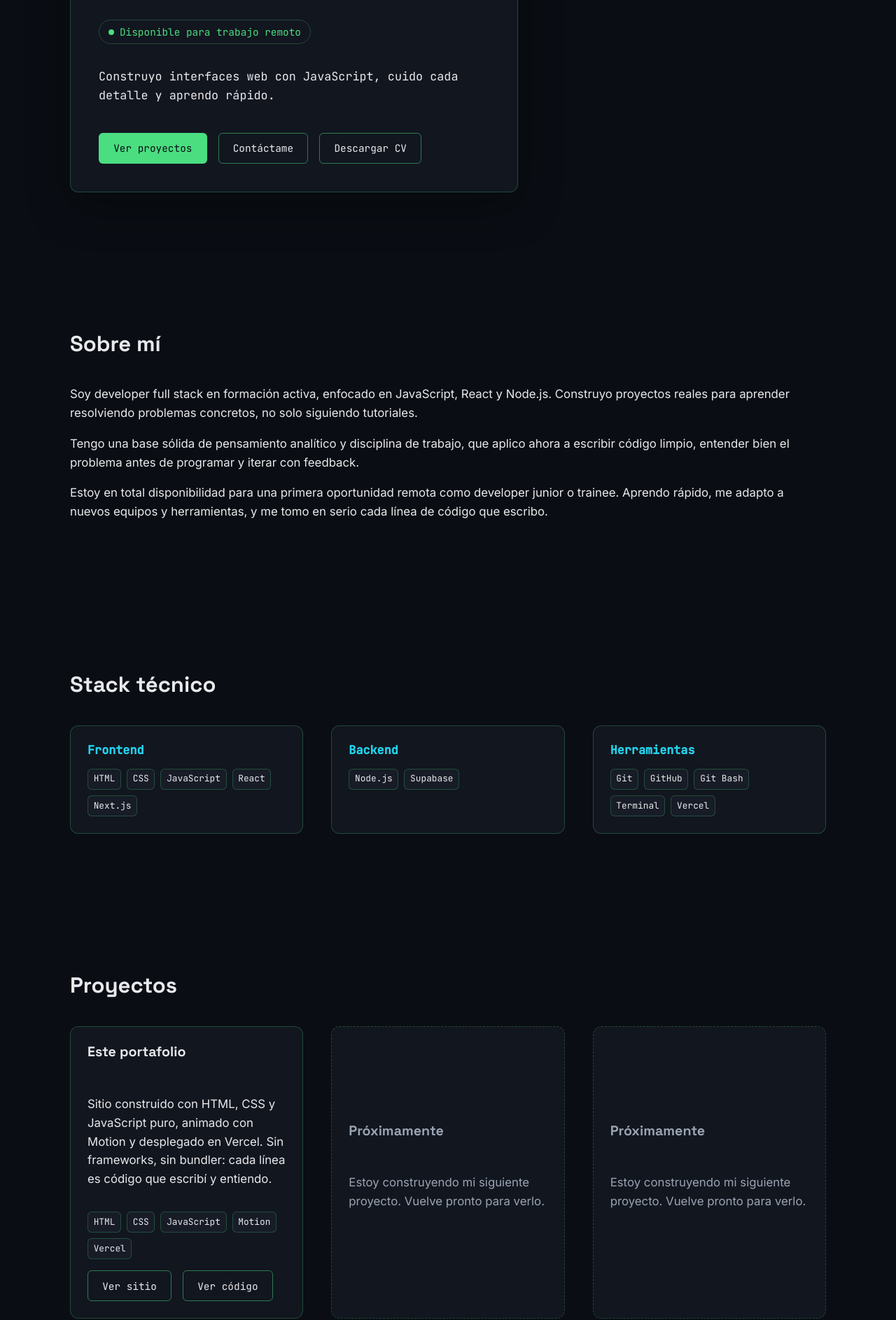
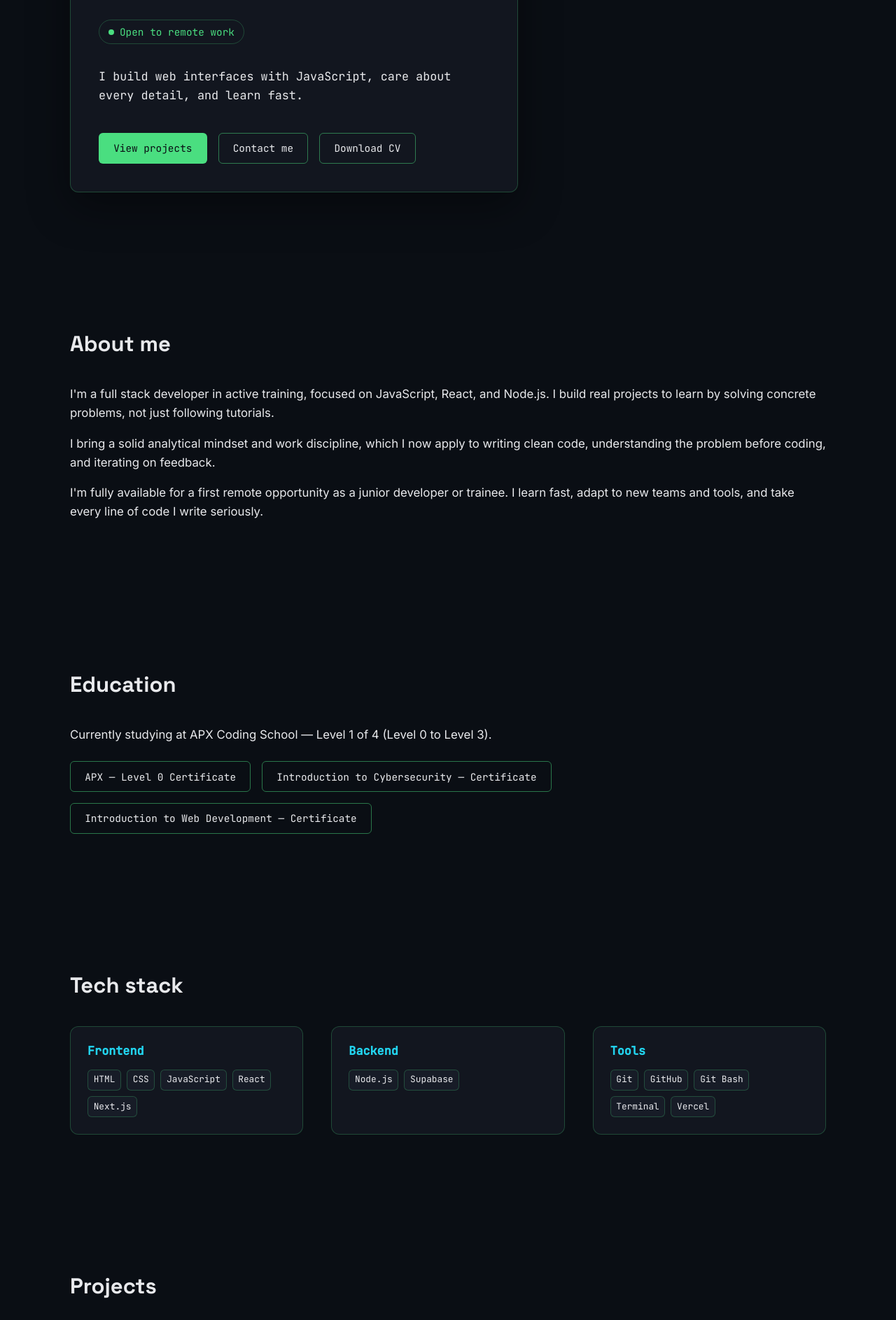
Before and after one commit to JPertuzBarrera/cv-julio-pertuz, a website with bundled scripts: page index.html in a window 1280 px wide. Shown: the part 477-2364 px from the top of the page at 70% size. Built offline with nearby package versions, Linux system fonts and the light colour scheme.

Commit message:
feat: inglés por defecto, sección de educación y cabeceras de seguridad
- Agrega vercel.json con CSP, X-Frame-Options, HSTS y demás cabeceras de seguridad
- Cambia el idioma por defecto del portafolio a inglés, manteniendo el toggle a español
- Traduce README.md y package.json a inglés
- Agrega sección "Education" con progreso en APX (Nivel 1 de 4) y sus certificados
- Actualiza email de contacto y agrega número de teléfono
- Corrige Content-Length faltante en el servidor de desarrollo local (evitaba la previsualización de PDFs)

```diff
--- a/css/components.css
+++ b/css/components.css
@@ -237,6 +237,15 @@
   margin-top: auto;
 }
 
+.certificate-list {
+  list-style: none;
+  margin: var(--space-md) 0 0;
+  padding: 0;
+  display: flex;
+  flex-wrap: wrap;
+  gap: var(--space-sm);
+}
+
 .contact-list {
   list-style: none;
   margin: 0;
--- a/index.html
+++ b/index.html
@@ -1,11 +1,11 @@
 <!doctype html>
-<html lang="es">
+<html lang="en">
 <head>
   <meta charset="UTF-8" />
   <meta name="viewport" content="width=device-width, initial-scale=1.0" />
   <title>Julio Pertuz — Full Stack Developer Jr.</title>
   <link rel="icon" type="image/svg+xml" href="assets/favicon.svg" />
-  <meta name="description" content="Portafolio de Julio Pertuz, Full Stack Developer Jr. en formación activa, disponible para trabajo remoto." />
+  <meta name="description" content="Portfolio of Julio Pertuz, Full Stack Developer Jr. in active training, available for remote work." />
   <link rel="preconnect" href="https://fonts.googleapis.com" />
   <link rel="preconnect" href="https://fonts.gstatic.com" crossorigin />
   <link href="https://fonts.googleapis.com/css2?family=Space+Grotesk:wght@500;700&family=Inter:wght@400;500;600&family=JetBrains+Mono:wght@400;500&display=swap" rel="stylesheet" />
@@ -17,18 +17,19 @@
   <link rel="stylesheet" href="css/print.css" media="print" />
 </head>
 <body>
-  <a class="skip-link" href="#main-content" data-i18n="a11y.skipLink">Saltar al contenido</a>
+  <a class="skip-link" href="#main-content" data-i18n="a11y.skipLink">Skip to content</a>
 
   <header class="site-header">
     <div class="container site-header__inner">
       <span class="logo">~/julio</span>
 
-      <nav aria-label="Navegación principal">
+      <nav aria-label="Main navigation">
         <ul class="site-nav-list" data-nav-list id="primary-nav">
-          <li><a href="#about" data-i18n="nav.about">Sobre mí</a></li>
+          <li><a href="#about" data-i18n="nav.about">About</a></li>
+          <li><a href="#education" data-i18n="nav.education">Education</a></li>
           <li><a href="#skills" data-i18n="nav.skills">Stack</a></li>
-          <li><a href="#projects" data-i18n="nav.projects">Proyectos</a></li>
-          <li><a href="#contact" data-i18n="nav.contact">Contacto</a></li>
+          <li><a href="#projects" data-i18n="nav.projects">Projects</a></li>
+          <li><a href="#contact" data-i18n="nav.contact">Contact</a></li>
         </ul>
       </nav>
 
@@ -39,7 +40,7 @@
           data-lang-toggle
           data-i18n="nav.toggleLang"
           data-i18n-aria-label="nav.langToggleAriaLabel"
-        >EN</button>
+        >ES</button>
         <button
           type="button"
           class="nav-toggle"
@@ -67,12 +68,12 @@
             <p><span class="terminal-prompt">$</span> <span data-i18n="hero.command">whoami</span></p>
             <p class="hero__name" data-typed-text data-i18n="hero.name">Julio Pertuz</p>
             <h1 class="hero__role"><span data-i18n="hero.role">Full Stack Developer Jr.</span><span class="terminal-cursor" aria-hidden="true"></span></h1>
-            <p><span class="availability-badge" data-i18n="hero.badge">Disponible para trabajo remoto</span></p>
-            <p class="hero__tagline" data-i18n="hero.tagline">Construyo interfaces web con JavaScript, cuido cada detalle y aprendo rápido.</p>
+            <p><span class="availability-badge" data-i18n="hero.badge">Open to remote work</span></p>
+            <p class="hero__tagline" data-i18n="hero.tagline">I build web interfaces with JavaScript, care about every detail, and learn fast.</p>
             <div class="hero-cta">
-              <a class="button button--primary" href="#projects" data-i18n="hero.ctaProjects">Ver proyectos</a>
-              <a class="button button--ghost" href="#contact" data-i18n="hero.ctaContact">Contáctame</a>
-              <button type="button" class="button button--ghost" data-download-cv data-i18n="hero.ctaResume">Descargar CV</button>
+              <a class="button button--primary" href="#projects" data-i18n="hero.ctaProjects">View projects</a>
+              <a class="button button--ghost" href="#contact" data-i18n="hero.ctaContact">Contact me</a>
+              <button type="button" class="button button--ghost" data-download-cv data-i18n="hero.ctaResume">Download CV</button>
             </div>
           </div>
         </div>
@@ -81,16 +82,34 @@
 
     <section id="about" class="about">
       <div class="container" data-reveal>
-        <h2 data-i18n="about.heading">Sobre mí</h2>
-        <p data-i18n="about.p1">Soy developer full stack en formación activa, enfocado en JavaScript, React y Node.js. Construyo proyectos reales para aprender resolviendo problemas concretos, no solo siguiendo tutoriales.</p>
-        <p data-i18n="about.p2">Tengo una base sólida de pensamiento analítico y disciplina de trabajo, que aplico ahora a escribir código limpio, entender bien el problema antes de programar y iterar con feedback.</p>
-        <p data-i18n="about.p3">Estoy en total disponibilidad para una primera oportunidad remota como developer junior o trainee. Aprendo rápido, me adapto a nuevos equipos y herramientas, y me tomo en serio cada línea de código que escribo.</p>
+        <h2 data-i18n="about.heading">About me</h2>
+        <p data-i18n="about.p1">I'm a full stack developer in active training, focused on JavaScript, React, and Node.js. I build real projects to learn by solving concrete problems, not just following tutorials.</p>
+        <p data-i18n="about.p2">I bring a solid analytical mindset and work discipline, which I now apply to writing clean code, understanding the problem before coding, and iterating on feedback.</p>
+        <p data-i18n="about.p3">I'm fully available for a first remote opportunity as a junior developer or trainee. I learn fast, adapt to new teams and tools, and take every line of code I write seriously.</p>
+      </div>
+    </section>
+
+    <section id="education" class="education">
+      <div class="container" data-reveal>
+        <h2 data-i18n="education.heading">Education</h2>
+        <p data-i18n="education.blurb">Currently studying at APX Coding School — Level 1 of 4 (Level 0 to Level 3).</p>
+        <ul class="certificate-list">
+          <li>
+            <a class="button button--ghost" href="assets/certificates/apx-level-0-certificate.webp" target="_blank" rel="noopener" data-i18n="education.cert.apx0">APX — Level 0 Certificate</a>
+          </li>
+          <li>
+            <a class="button button--ghost" href="assets/certificates/introduction-to-cybersecurity-certificate.pdf" target="_blank" rel="noopener" data-i18n="education.cert.cybersecurity">Introduction to Cybersecurity — Certificate</a>
+          </li>
+          <li>
+            <a class="button button--ghost" href="assets/certificates/introduction-to-web-development-certificate.pdf" target="_blank" rel="noopener" data-i18n="education.cert.webdev">Introduction to Web Development — Certificate</a>
+          </li>
+        </ul>
       </div>
     </section>
 
     <section id="skills" class="skills">
       <div class="container">
-        <h2 data-i18n="skills.heading">Stack técnico</h2>
+        <h2 data-i18n="skills.heading">Tech stack</h2>
         <div class="skills-grid">
           <div class="skill-group" data-reveal data-reveal-group="skills-frontend">
             <h3 data-i18n="skills.frontend">Frontend</h3>
@@ -110,7 +129,7 @@
             </ul>
           </div>
           <div class="skill-group" data-reveal data-reveal-group="skills-tools">
-            <h3 data-i18n="skills.tools">Herramientas</h3>
+            <h3 data-i18n="skills.tools">Tools</h3>
             <ul class="skill-list">
               <li class="skill-badge">Git</li>
               <li class="skill-badge">GitHub</li>
@@ -125,11 +144,11 @@
 
     <section id="projects" class="projects">
       <div class="container">
-        <h2 data-i18n="projects.heading">Proyectos</h2>
+        <h2 data-i18n="projects.heading">Projects</h2>
         <div class="projects-grid">
           <article class="project-card" data-reveal data-reveal-group="projects">
-            <h3 data-i18n="projects.project1.title">Este portafolio</h3>
-            <p data-i18n="projects.project1.description">Sitio construido con HTML, CSS y JavaScript puro, animado con Motion y desplegado en Vercel. Sin frameworks, sin bundler: cada línea es código que escribí y entiendo.</p>
+            <h3 data-i18n="projects.project1.title">This portfolio</h3>
+            <p data-i18n="projects.project1.description">Built with plain HTML, CSS, and JavaScript, animated with Motion, and deployed on Vercel. No frameworks, no bundler: every line is code I wrote and understand.</p>
             <ul class="project-card__tags">
               <li class="skill-badge">HTML</li>
               <li class="skill-badge">CSS</li>
@@ -138,19 +157,19 @@
               <li class="skill-badge">Vercel</li>
             </ul>
             <div class="project-card__links">
-              <a class="button button--ghost" href="https://cv-julio-pertuz.vercel.app" data-i18n="projects.viewSite">Ver sitio</a>
-              <a class="button button--ghost" href="https://github.com/JPertuzBarrera/cv-julio-pertuz" target="_blank" rel="noopener" data-i18n="projects.viewCode">Ver código</a>
+              <a class="button button--ghost" href="https://cv-julio-pertuz.vercel.app" data-i18n="projects.viewSite">View site</a>
+              <a class="button button--ghost" href="https://github.com/JPertuzBarrera/cv-julio-pertuz" target="_blank" rel="noopener" data-i18n="projects.viewCode">View code</a>
             </div>
           </article>
 
           <article class="project-card project-card--placeholder" data-reveal data-reveal-group="projects">
-            <h3 data-i18n="projects.comingSoon.title">Próximamente</h3>
-            <p data-i18n="projects.comingSoon.description">Estoy construyendo mi siguiente proyecto. Vuelve pronto para verlo.</p>
+            <h3 data-i18n="projects.comingSoon.title">Coming soon</h3>
+            <p data-i18n="projects.comingSoon.description">I'm building my next project. Check back soon.</p>
           </article>
 
           <article class="project-card project-card--placeholder" data-reveal data-reveal-group="projects">
-            <h3 data-i18n="projects.comingSoon.title">Próximamente</h3>
-            <p data-i18n="projects.comingSoon.description">Estoy construyendo mi siguiente proyecto. Vuelve pronto para verlo.</p>
+            <h3 data-i18n="projects.comingSoon.title">Coming soon</h3>
+            <p data-i18n="projects.comingSoon.description">I'm building my next project. Check back soon.</p>
           </article>
         </div>
       </div>
@@ -158,20 +177,21 @@
 
     <section id="contact" class="contact">
       <div class="container">
-        <h2 data-i18n="contact.heading">Contacto</h2>
-        <p data-i18n="contact.blurb">¿Buscas sumar a alguien disciplinado, con ganas reales de aprender y crecer como developer? Escríbeme.</p>
+        <h2 data-i18n="contact.heading">Contact</h2>
+        <p data-i18n="contact.blurb">Looking for someone disciplined, eager to learn, and ready to grow as a developer? Reach out.</p>
         <ul class="contact-list">
-          <li><strong data-i18n="contact.email">Email</strong>: <a href="mailto:baralfre10@gmail.com">baralfre10@gmail.com</a></li>
+          <li><strong data-i18n="contact.email">Email</strong>: <a href="mailto:juliopertuz8@gmail.com">juliopertuz8@gmail.com</a></li>
+          <li><strong data-i18n="contact.phone">Phone</strong>: <a href="tel:+573243559146">+57 324 355 9146</a></li>
           <li><strong data-i18n="contact.linkedin">LinkedIn</strong>: <a href="https://www.linkedin.com/in/julioapb" target="_blank" rel="noopener">linkedin.com/in/julioapb</a></li>
           <li><strong data-i18n="contact.github">GitHub</strong>: <a href="https://github.com/JPertuzBarrera" target="_blank" rel="noopener">github.com/JPertuzBarrera</a></li>
-          <li><strong data-i18n="contact.location">Ubicación</strong>: <span data-i18n="contact.locationValue">Chía, Colombia (remoto)</span></li>
+          <li><strong data-i18n="contact.location">Location</strong>: <span data-i18n="contact.locationValue">Chía, Colombia (remote)</span></li>
         </ul>
       </div>
     </section>
   </main>
 
   <footer class="site-footer">
-    <p data-i18n="footer.availability">Disponible para trabajo remoto — junior / sin experiencia formal en tech.</p>
+    <p data-i18n="footer.availability">Open to remote work — junior / no formal tech experience.</p>
   </footer>
 
   <script src="js/vendor/motion.js"></script>
--- a/js/i18n.js
+++ b/js/i18n.js
@@ -2,6 +2,7 @@ export const translations = {
   es: {
     'a11y.skipLink': 'Saltar al contenido',
     'nav.about': 'Sobre mí',
+    'nav.education': 'Formación',
     'nav.skills': 'Stack',
     'nav.projects': 'Proyectos',
     'nav.contact': 'Contacto',
@@ -20,6 +21,11 @@ export const translations = {
     'about.p1': 'Soy developer full stack en formación activa, enfocado en JavaScript, React y Node.js. Construyo proyectos reales para aprender resolviendo problemas concretos, no solo siguiendo tutoriales.',
     'about.p2': 'Tengo una base sólida de pensamiento analítico y disciplina de trabajo, que aplico ahora a escribir código limpio, entender bien el problema antes de programar y iterar con feedback.',
     'about.p3': 'Estoy en total disponibilidad para una primera oportunidad remota como developer junior o trainee. Aprendo rápido, me adapto a nuevos equipos y herramientas, y me tomo en serio cada línea de código que escribo.',
+    'education.heading': 'Formación',
+    'education.blurb': 'Actualmente estudiando en la Escuela de Programación APX — Nivel 1 de 4 (Nivel 0 al Nivel 3).',
+    'education.cert.apx0': 'Certificado APX — Nivel 0',
+    'education.cert.cybersecurity': 'Introducción a la Ciberseguridad — Certificado',
+    'education.cert.webdev': 'Introducción al Desarrollo Web — Certificado',
     'skills.heading': 'Stack técnico',
     'skills.frontend': 'Frontend',
     'skills.backend': 'Backend',
@@ -34,6 +40,7 @@ export const translations = {
     'contact.heading': 'Contacto',
     'contact.blurb': '¿Buscas sumar a alguien disciplinado, con ganas reales de aprender y crecer como developer? Escríbeme.',
     'contact.email': 'Email',
+    'contact.phone': 'Teléfono',
     'contact.linkedin': 'LinkedIn',
     'contact.github': 'GitHub',
     'contact.location': 'Ubicación',
@@ -43,6 +50,7 @@ export const translations = {
   en: {
     'a11y.skipLink': 'Skip to content',
     'nav.about': 'About',
+    'nav.education': 'Education',
     'nav.skills': 'Stack',
     'nav.projects': 'Projects',
     'nav.contact': 'Contact',
@@ -61,6 +69,11 @@ export const translations = {
     'about.p1': "I'm a full stack developer in active training, focused on JavaScript, React, and Node.js. I build real projects to learn by solving concrete problems, not just following tutorials.",
     'about.p2': 'I bring a solid analytical mindset and work discipline, which I now apply to writing clean code, understanding the problem before coding, and iterating on feedback.',
     'about.p3': "I'm fully available for a first remote opportunity as a junior developer or trainee. I learn fast, adapt to new teams and tools, and take every line of code I write seriously.",
+    'education.heading': 'Education',
+    'education.blurb': 'Currently studying at APX Coding School — Level 1 of 4 (Level 0 to Level 3).',
+    'education.cert.apx0': 'APX — Level 0 Certificate',
+    'education.cert.cybersecurity': 'Introduction to Cybersecurity — Certificate',
+    'education.cert.webdev': 'Introduction to Web Development — Certificate',
     'skills.heading': 'Tech stack',
     'skills.frontend': 'Frontend',
     'skills.backend': 'Backend',
@@ -75,6 +88,7 @@ export const translations = {
     'contact.heading': 'Contact',
     'contact.blurb': 'Looking for someone disciplined, eager to learn, and ready to grow as a developer? Reach out.',
     'contact.email': 'Email',
+    'contact.phone': 'Phone',
     'contact.linkedin': 'LinkedIn',
     'contact.github': 'GitHub',
     'contact.location': 'Location',
@@ -83,7 +97,7 @@ export const translations = {
   },
 };
 
-export const DEFAULT_LANGUAGE = 'es';
+export const DEFAULT_LANGUAGE = 'en';
 const STORAGE_KEY = 'cv-language';
 
 export function getText(lang, key) {
--- a/package.json
+++ b/package.json
@@ -2,7 +2,7 @@
   "name": "cv-julio-pertuz",
   "version": "1.0.0",
   "private": true,
-  "description": "Portafolio y CV de Julio Pertuz, Full Stack Developer Jr.",
+  "description": "Portfolio and CV of Julio Pertuz, Full Stack Developer Jr.",
   "type": "module",
   "scripts": {
     "dev": "node scripts/dev-server.js",
--- a/scripts/dev-server.js
+++ b/scripts/dev-server.js
@@ -13,6 +13,7 @@ const MIME_TYPES = {
   '.svg': 'image/svg+xml',
   '.png': 'image/png',
   '.jpg': 'image/jpeg',
+  '.webp': 'image/webp',
   '.pdf': 'application/pdf',
   '.ico': 'image/x-icon',
 };
@@ -46,7 +47,7 @@ const server = createServer(async (req, res) => {
   try {
     const content = await readFile(filePath);
     const contentType = MIME_TYPES[extname(filePath)] || 'application/octet-stream';
-    res.writeHead(200, { 'Content-Type': contentType });
+    res.writeHead(200, { 'Content-Type': contentType, 'Content-Length': content.length });
     res.end(content);
   } catch {
     res.writeHead(404, { 'Content-Type': 'text/plain; charset=utf-8' });
```
Also changed, not shown: README.md, assets/certificates/apx-level-0-certificate.webp (added), vercel.json (added), 2 other files.
